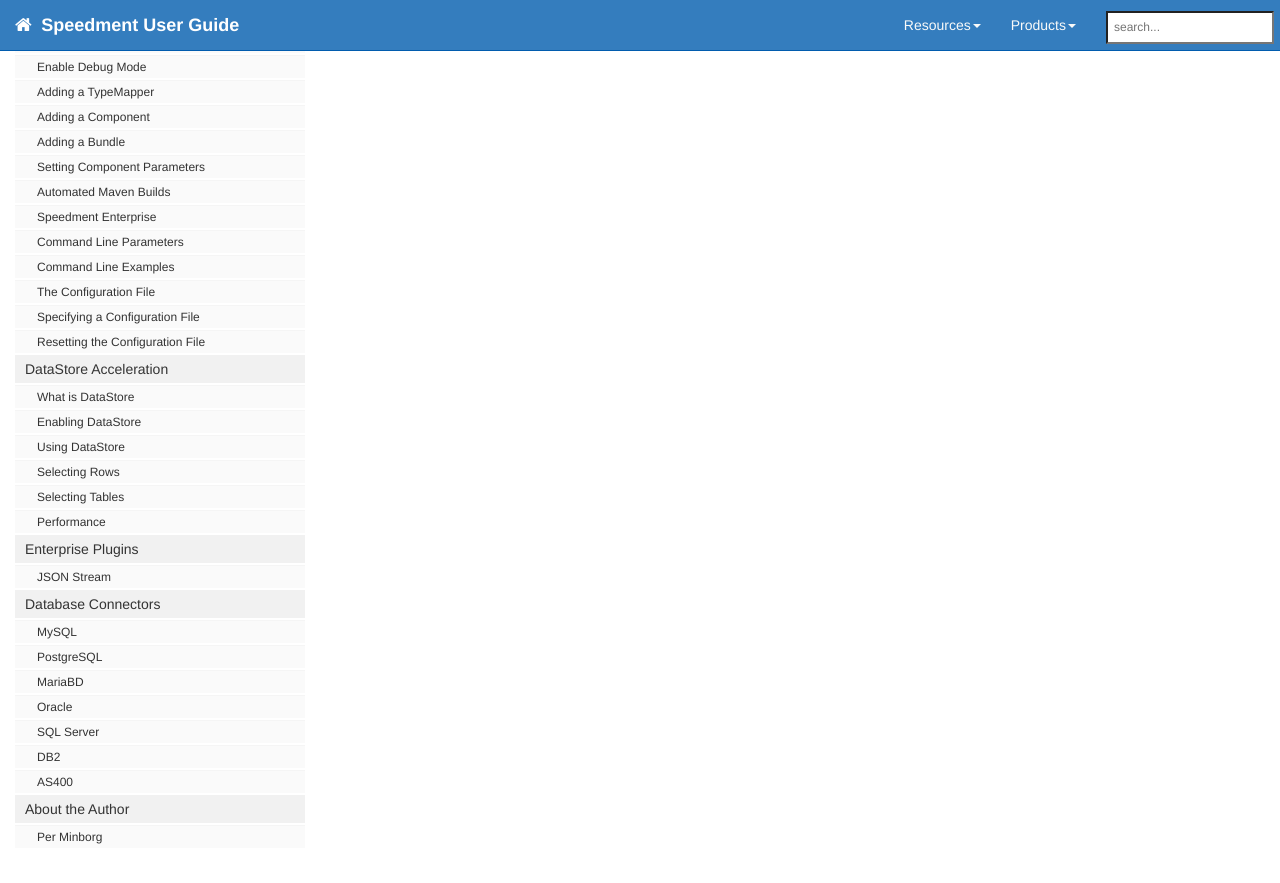
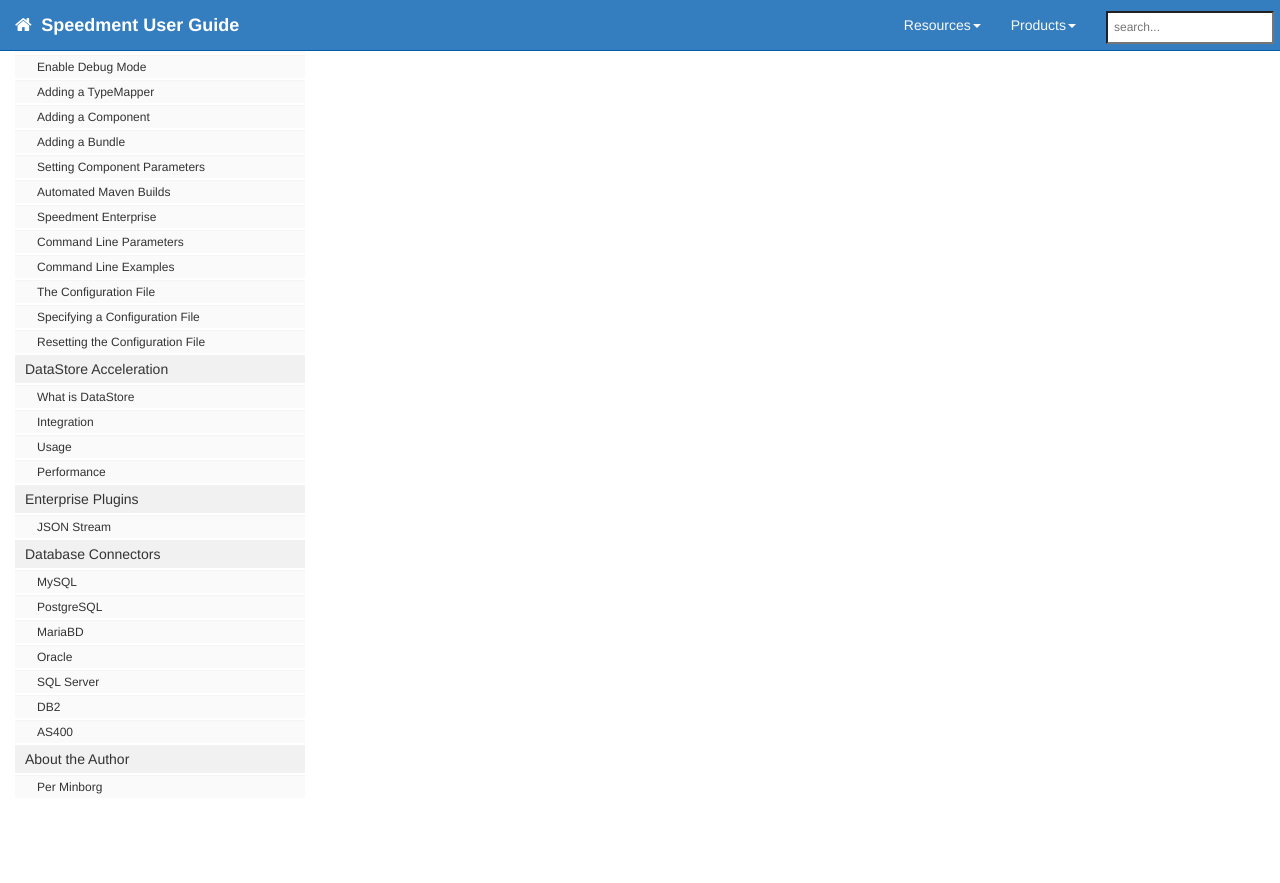
Before and after one commit to speedment/speedment-doc, a Jekyll site: the page built from index.md, in a window 1280 px wide and 900 px high, scrolled down 2029 px. Shown: the top 883 px of the window. Built offline with Jekyll 4.4.1, drawn with Linux system fonts in a browser that asks for light colours; nearby versions of some CDN libraries; comment, search, counter and statistics services are not loaded; after the commit the page ends 2879 px from its top, so only the background shows below that.

Commit message:
Update mydoc_sidebar.yml

```diff
--- a/_data/sidebars/mydoc_sidebar.yml
+++ b/_data/sidebars/mydoc_sidebar.yml
@@ -501,23 +501,13 @@
       output: web, pdf
       type: homepage
 
-    - title: Enabling DataStore
+    - title: Integration
       url: datastore.html#enabling-datastore
       output: web, pdf
       type: homepage
 
-    - title: Using DataStore
+    - title: Usage
       url: datastore.html#using-datastore
-      output: web, pdf
-      type: homepage
-
-    - title: Selecting Rows
-      url: datastore.html#selecting-rows
-      output: web, pdf
-      type: homepage
-
-    - title: Selecting Tables
-      url: datastore.html#selecting-tables
       output: web, pdf
       type: homepage
 
```
